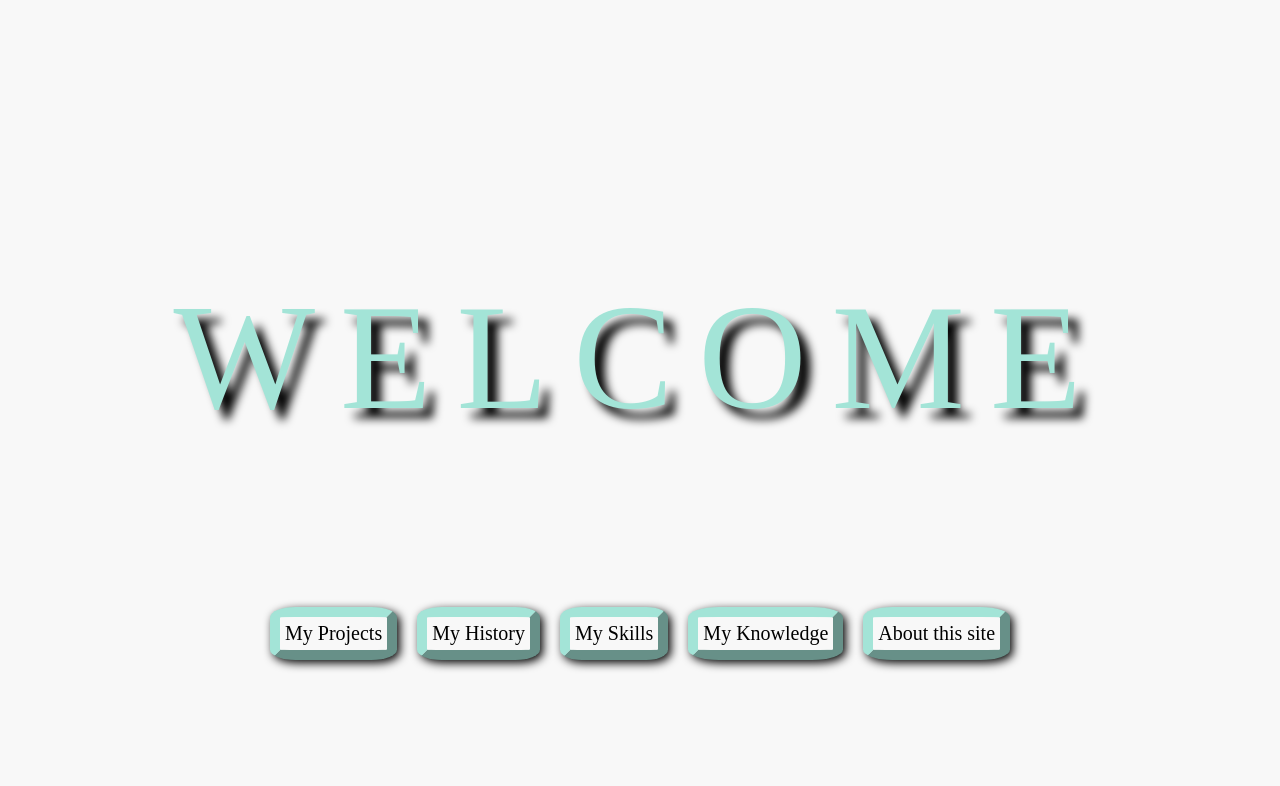
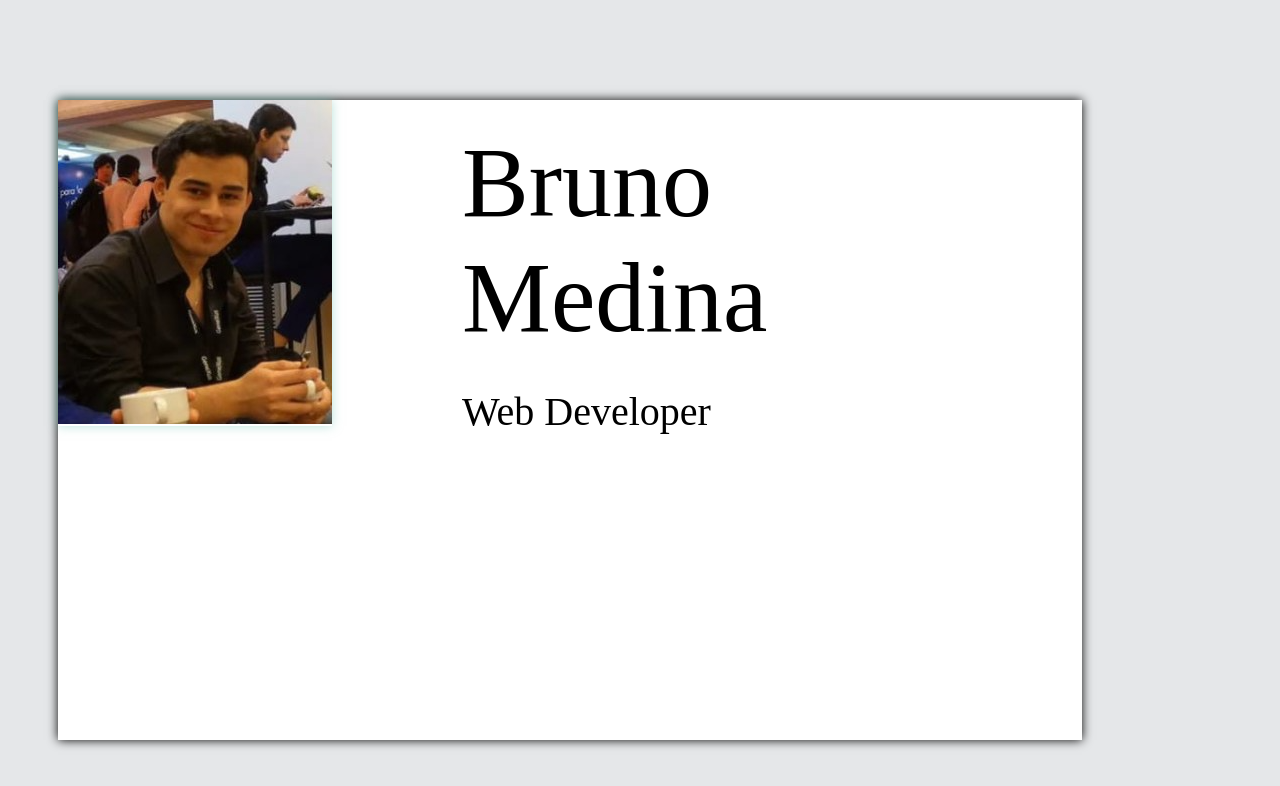
Before and after one commit to brunoleanmedina/BLMWebSite, a React (Create React App) app in the folder bm-website-2/: page / in a window 1280 px wide. Shown: the top 786 px of the page. Built offline with nearby package versions, Linux system fonts and the light colour scheme.

Commit message:
I rework the first part of my site
I change the first part using the component Hero again, but i suppose i need work more in this part

```diff
--- a/bm-website-2/src/App.js
+++ b/bm-website-2/src/App.js
@@ -8,7 +8,7 @@ function App(){
 
   return (
     <div>
-    <Start/>
+      <Hero/>
     </div>
   );
 
--- a/bm-website-2/src/components/Hero/Hero.css
+++ /dev/null
@@ -1,37 +0,0 @@
-section{
-
-    display: flex;
-    flex-direction: row;
-    justify-content: center;
-    align-items: center;
-    height: 100vh;
-}
-
-img{
-    width: 300px;
-    height: 300px;
-    border-radius: 100%;
-    margin: 0px 0px 0px -100px;
-}
-
-#textSection{
-
-    width: auto;
-    height: 200px;
-    display: flex;
-    flex-direction: column;
-    justify-content: center;
-    align-items: flex-start;
-    margin: 0px 0px -130px -100px;
-
-}
-h1{
-
-    font-size: 60px;
-}
-
-h2{
-
-    font-size: 30px;
-    margin: -50px 0px 0px 0px;
-}
--- a/bm-website-2/src/components/Hero/Hero.jsx
+++ b/bm-website-2/src/components/Hero/Hero.jsx
@@ -1,6 +1,6 @@
 import React from "react";
 import myImg from "../../media/myIcon.jpg";
-import "./Hero.css";
+
 
 const Hero = () => {
     return(
--- /dev/null
+++ b/bm-website-2/src/components/Hero/_Hero.scss
@@ -0,0 +1,37 @@
+
+section{
+    background-color: white;
+    display: flex;
+    flex-direction: row;
+    justify-content: flex-start;
+    align-items: flex-start;
+    width: 80vw;
+    height: 80vh;
+    margin: 100px 0px 0px 50px;
+    box-shadow: 0px 0px 10px;
+    //border-radius: 10px;
+}
+
+img{
+    //border-radius: 10px;
+    box-shadow: 0px 0px 10px rgb(115, 198, 182, 0.5);
+    margin-right: 130px;
+}
+@mixin presentationStyle($color, $size) {
+    background-color: $color;
+    font-size: $size;
+}
+#textSection{
+    @include presentationStyle(white, none);
+    margin-right: 300px;
+
+    h1{
+        @include presentationStyle(white, 100px);
+        margin: 25px 0px 0px 0px;
+    }
+    h2{
+
+        @include presentationStyle(white, 40px )
+
+    }
+}
--- a/bm-website-2/src/components/PushButtons/_PushButton.scss
+++ b/bm-website-2/src/components/PushButtons/_PushButton.scss
@@ -6,13 +6,18 @@
     margin: 30px 0px 0px 0px;
 }
 button{
+    cursor: pointer;
+    color: rgb(31, 136, 206);
     margin: 10px;
     padding: 5px;
     font-size: 20px;
-    box-shadow: 3px 3px 10px black;
+    background-color: rgb(248, 248, 248);; ;
+    box-shadow: 0px 0px 15px rgb(170, 172, 173);
     border: {
-        width: 10px;
-        radius: 20%;
-        color: rgb(163, 228, 215);
+        width: 3px;
+        radius: 20px;
+        color: rgb(248, 248, 248);//rgb(52, 152, 219);
     }
+
+
 }
--- a/bm-website-2/src/components/Start/Start.jsx
+++ b/bm-website-2/src/components/Start/Start.jsx
@@ -1,5 +1,6 @@
 import React from 'react';
-import PushButtons from '../PushButtons/PushButtons';
+import PushButtons from '../PushButtons/PushButtons.jsx';
+
 
 
 const Start = () => {
--- a/bm-website-2/src/components/Start/_Start.scss
+++ b/bm-website-2/src/components/Start/_Start.scss
@@ -1,15 +1,18 @@
 #startSection{
+    width: 90%;
+    margin: 0% 5% 0% 5%;
     display: flex;
     flex-direction: column;
-    margin: 0px 0px 50px 0px;
+    box-shadow: 0px 0px 10px rgb(170, 172, 173);
+    background-color: rgb(248, 248, 248 );
 }
 #welcome{
-    color: rgb(163, 228, 215);
+    color: rgb(52, 152, 219);
     letter-spacing: 25px;
     font: {
         size: 150px;
-        weight: 100;
+        weight: 300;
     }
-    text-shadow: 10px 10px 10px black;
+    //text-shadow: 10px 10px 10px black;
 
 }
--- a/bm-website-2/src/styles.css
+++ b/bm-website-2/src/styles.css
@@ -1,20 +1,28 @@
-#startSection {
+section {
+  background-color: white;
   display: -webkit-box;
   display: -ms-flexbox;
   display: flex;
-  -webkit-box-orient: vertical;
+  -webkit-box-orient: horizontal;
   -webkit-box-direction: normal;
-      -ms-flex-direction: column;
-          flex-direction: column;
-  margin: 0px 0px 50px 0px;
+      -ms-flex-direction: row;
+          flex-direction: row;
+  -webkit-box-pack: start;
+      -ms-flex-pack: start;
+          justify-content: flex-start;
+  -webkit-box-align: start;
+      -ms-flex-align: start;
+          align-items: flex-start;
+  width: 80vw;
+  height: 100vh;
+  margin: 100px 0px 0px 0px;
+  -webkit-box-shadow: 0px 0px 10px;
+          box-shadow: 0px 0px 10px;
 }
 
-#welcome {
-  color: #a3e4d7;
-  letter-spacing: 25px;
-  font-size: 150px;
-  font-weight: 100;
-  text-shadow: 10px 10px 10px black;
+img {
+  -webkit-box-shadow: 0px 0px 10px;
+          box-shadow: 0px 0px 10px;
 }
 
 #divButton {
@@ -35,19 +43,49 @@
 }
 
 button {
+  cursor: pointer;
+  color: #1f88ce;
   margin: 10px;
   padding: 5px;
   font-size: 20px;
-  -webkit-box-shadow: 3px 3px 10px black;
-          box-shadow: 3px 3px 10px black;
-  border-width: 10px;
-  border-radius: 20%;
-  border-color: #a3e4d7;
+  background-color: #f8f8f8;
+  -webkit-box-shadow: 0px 0px 15px #aaacad;
+          box-shadow: 0px 0px 15px #aaacad;
+  border-width: 3px;
+  border-radius: 20px;
+  border-color: #f8f8f8;
+}
+
+section {
+  background-color: white;
+  display: -webkit-box;
+  display: -ms-flexbox;
+  display: flex;
+  -webkit-box-orient: horizontal;
+  -webkit-box-direction: normal;
+      -ms-flex-direction: row;
+          flex-direction: row;
+  -webkit-box-pack: start;
+      -ms-flex-pack: start;
+          justify-content: flex-start;
+  -webkit-box-align: start;
+      -ms-flex-align: start;
+          align-items: flex-start;
+  width: 80vw;
+  height: 100vh;
+  margin: 100px 0px 0px 0px;
+  -webkit-box-shadow: 0px 0px 10px;
+          box-shadow: 0px 0px 10px;
+}
+
+img {
+  -webkit-box-shadow: 0px 0px 10px;
+          box-shadow: 0px 0px 10px;
 }
 
 * {
-  background-color: #f8f8f8;
   font-family: Raleway;
   font-weight: 300;
+  background-color: #e5e7e9;
 }
 /*# sourceMappingURL=styles.css.map */
--- a/bm-website-2/src/styles.scss
+++ b/bm-website-2/src/styles.scss
@@ -1,12 +1,11 @@
-@import "../src/components/Start/Start";
-@import "../src/components/PushButtons/PushButton";
+*{
 
-
-*{
-    background-color: rgb(248, 248, 248 );
     font: {
         family: Raleway;
         weight: 300;
     }
+    background-color: rgb(229, 231, 233);
+}
 
-}
+@import "../src/components/Hero/Hero";
+@import "../src/components/PushButtons/PushButton";
```
Also changed, not shown: 1 other file (tests, documents, lock files or other folders).
